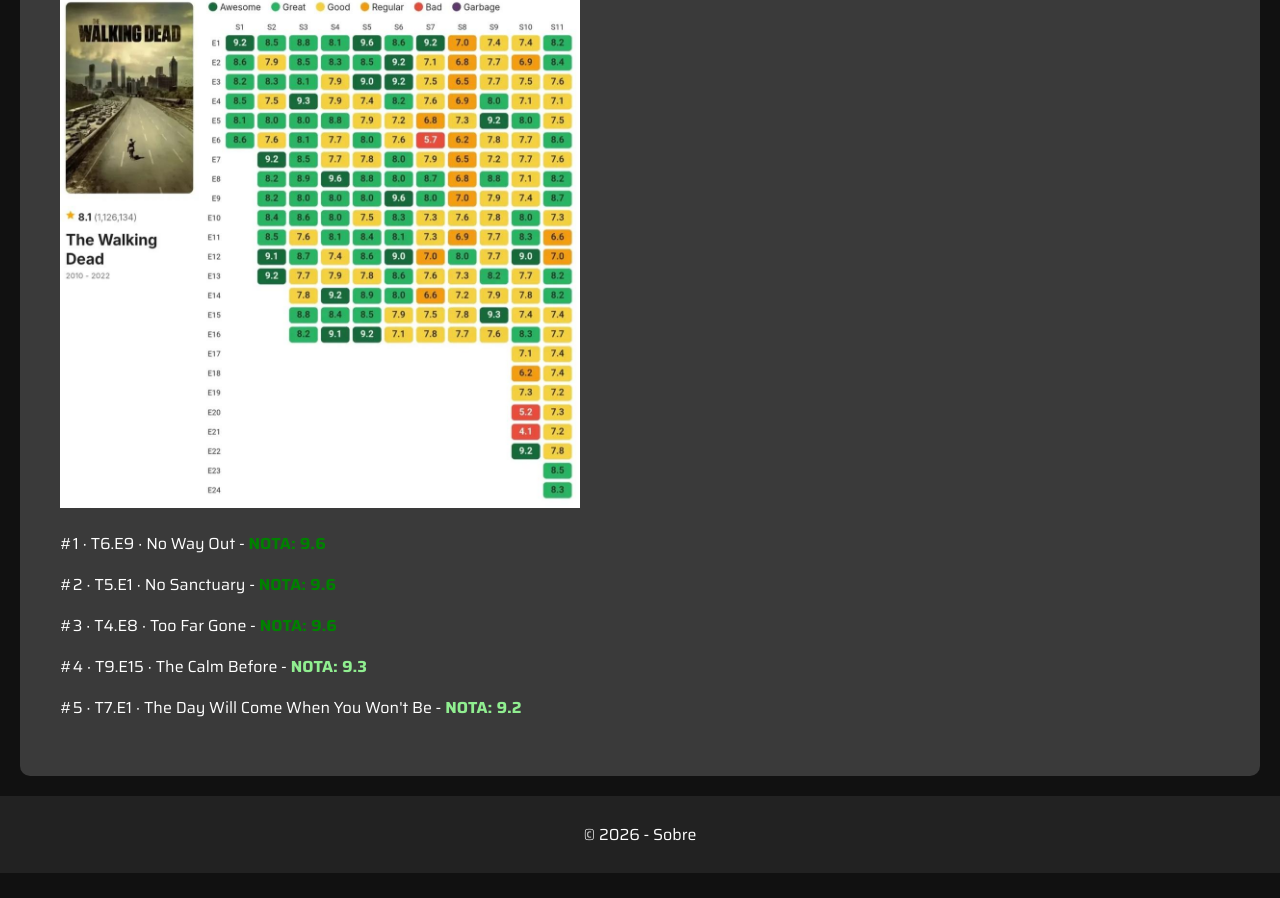
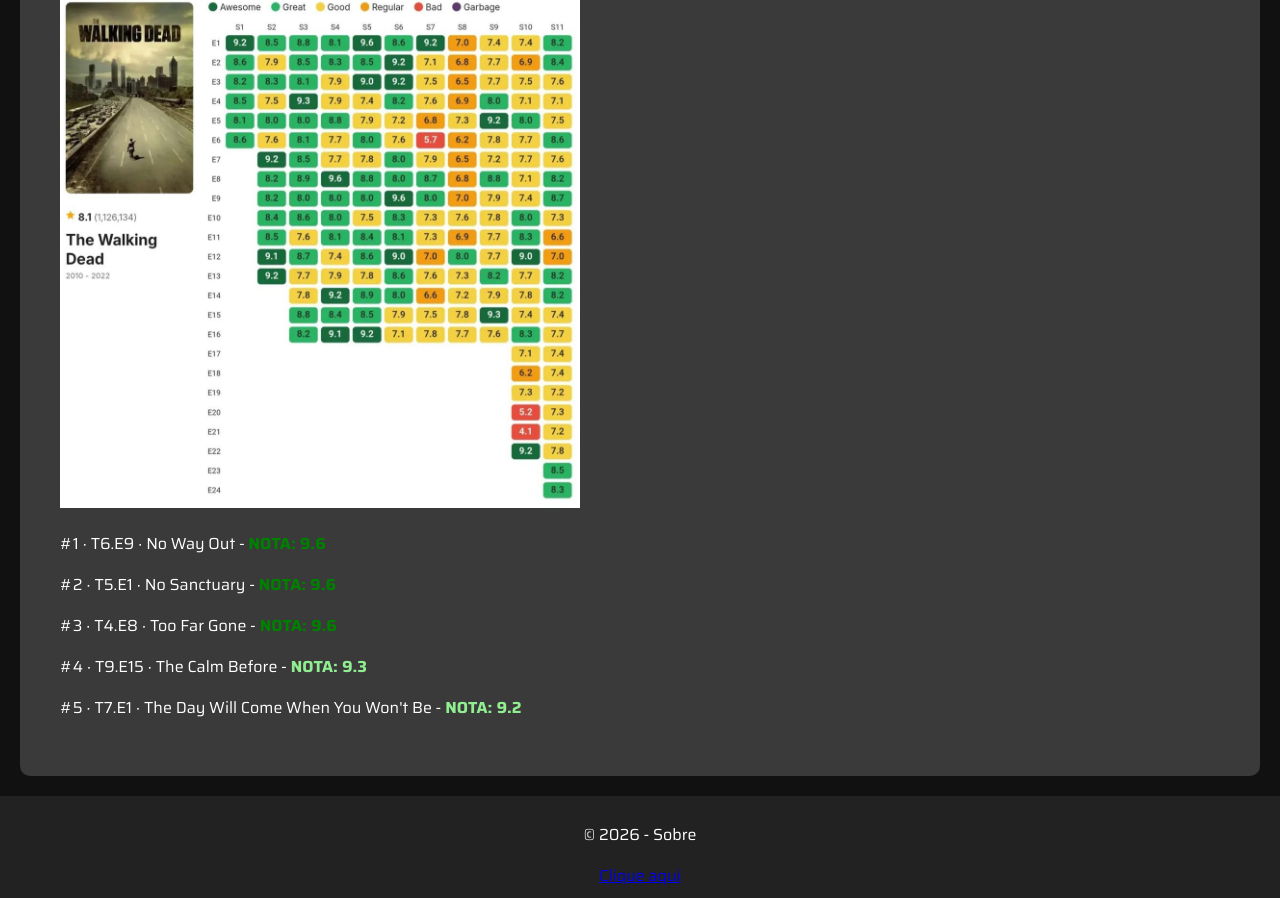
Before and after one commit to paulomneto22/AtividadeNeto, a plain HTML site: page sobre.html in a window 1280 px wide. Shown: the part 896-1794 px from the top of the page. Before the commit the page ends 1769 px from the top, so only its background shows below. Drawn offline with Linux system fonts and the light colour scheme; a web font is replaced by a local one.

Commit message:
Alteração footer

```diff
--- a/sobre.html
+++ b/sobre.html
@@ -65,7 +65,7 @@ A série mostra constantemente que o maior perigo não são apenas os mortos-viv
     </main>
     <footer>
         <p>© 2026 - Sobre</p>
-        <a href="https://paulomneto22.github.io/Portifolio/"></a>
+        <a href="https://paulomneto22.github.io/Portifolio/">Clique aqui</a>
     </footer>
 </body>
 </html>
```
